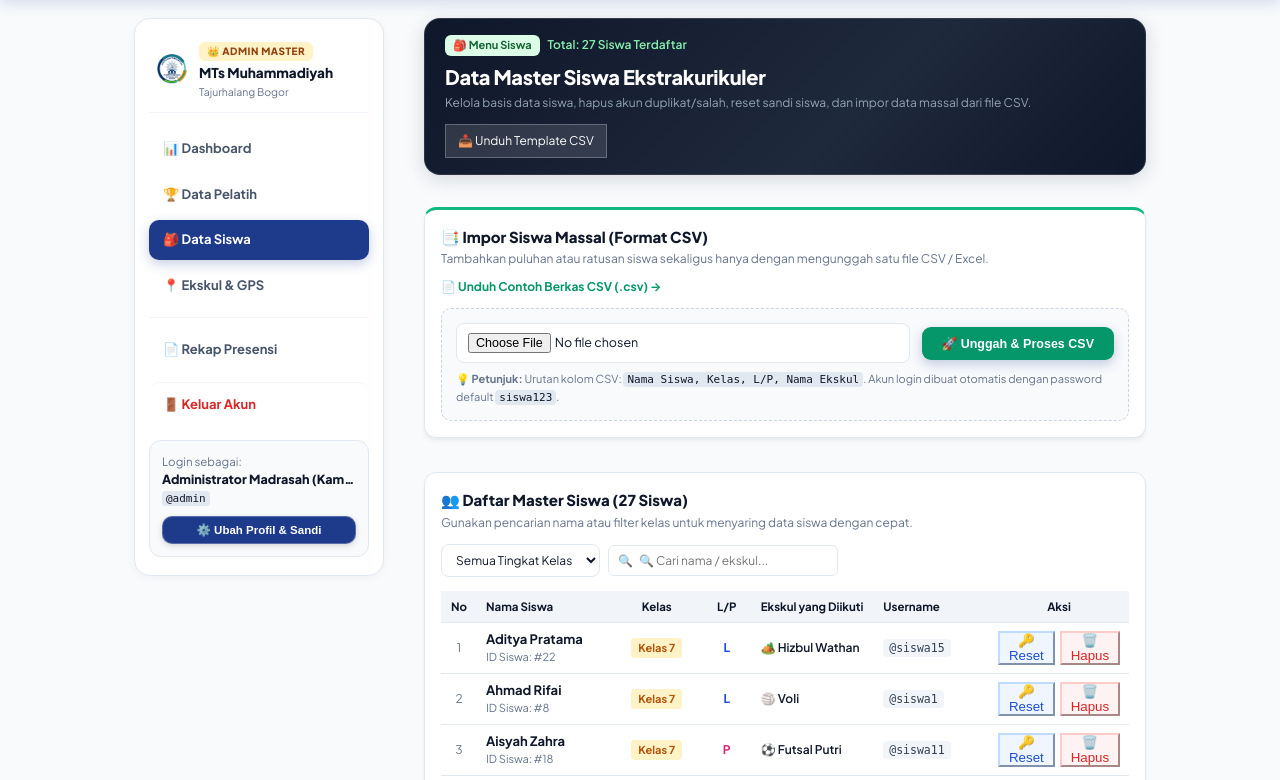
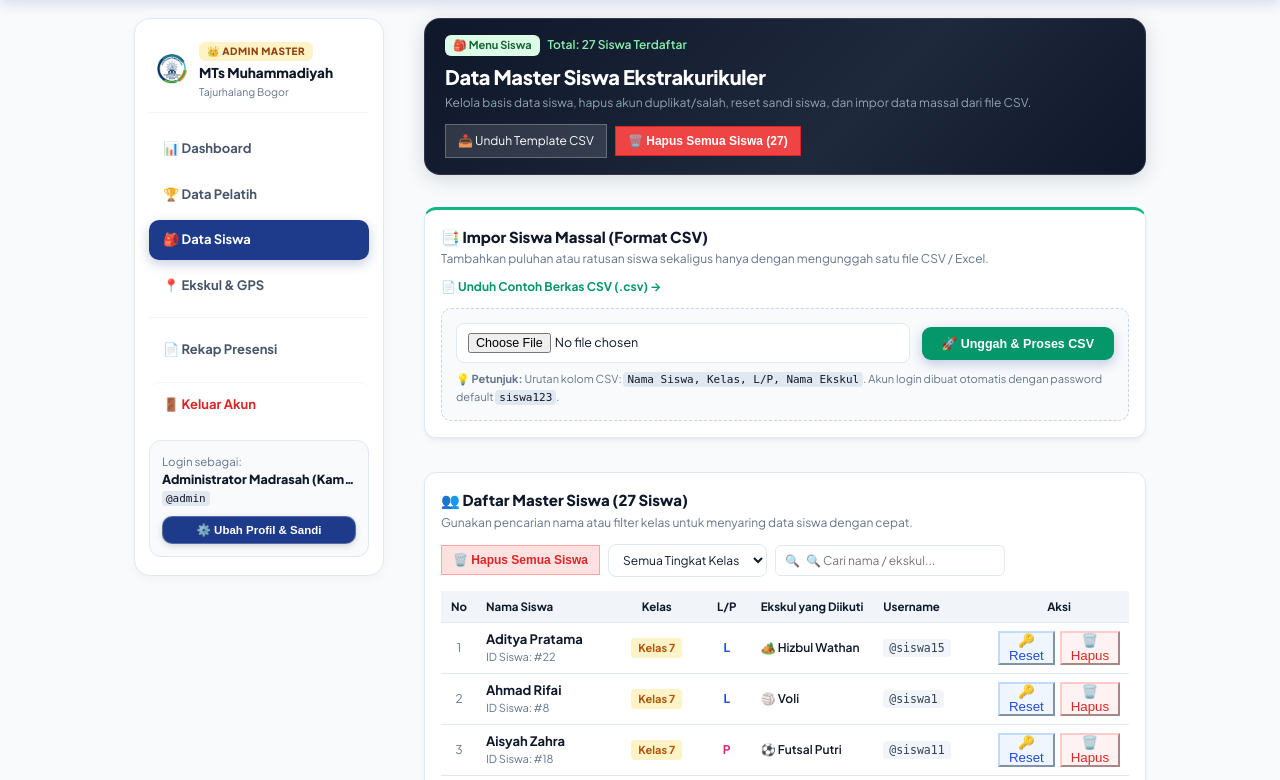
Before and after one commit to kamadmtsmtajurhalang-dot/ekskul-pastand, a Flask app: page /admin/siswa in a window 1280 px wide. Shown: the part 58-838 px from the top of the page. Run offline with Flask 3, Linux system fonts and the light colour scheme; a user stored in the database is signed in; data comes from the database, SQL or seed files in the repository; tables that the repository leaves empty hold one stand-in row (values such as "Sample post").

Commit message:
feat: Tambahkan opsi hapus semua data siswa sekaligus dengan dialog konfirmasi aman

```diff
--- a/app.py
+++ b/app.py
@@ -657,6 +657,32 @@ def admin_delete_siswa(user_id):
     flash(f"Akun siswa '{user['nama']}' ({user['username']}) berhasil dihapus dari sistem.", "success")
     return redirect(url_for('admin_siswa'))
 
+@app.route('/admin/siswa/delete-all', methods=['POST'])
+@role_required('admin')
+def admin_delete_all_siswa():
+    """Hapus seluruh akun data siswa dari sistem (Bulk Delete)"""
+    conn = get_db()
+    count_row = conn.execute("SELECT COUNT(*) FROM users WHERE role = 'siswa'").fetchone()
+    total_siswa = count_row[0] if count_row else 0
+
+    if total_siswa == 0:
+        conn.close()
+        flash("Tidak ada data siswa yang dapat dihapus.", "warning")
+        return redirect(url_for('admin_siswa'))
+
+    # Hapus semua data yang berelasi dengan siswa
+    conn.execute("DELETE FROM siswa_ekskul WHERE user_id IN (SELECT id FROM users WHERE role = 'siswa')")
+    conn.execute("DELETE FROM pengajuan_izin WHERE user_id IN (SELECT id FROM users WHERE role = 'siswa')")
+    conn.execute("DELETE FROM presensi_siswa WHERE user_id IN (SELECT id FROM users WHERE role = 'siswa')")
+    conn.execute("DELETE FROM reset_password_requests WHERE user_id IN (SELECT id FROM users WHERE role = 'siswa')")
+    conn.execute("DELETE FROM users WHERE role = 'siswa'")
+
+    conn.commit()
+    conn.close()
+
+    flash(f"Berhasil! Seluruh data akun siswa ({total_siswa} siswa) beserta seluruh riwayat presensinya telah dihapus dari sistem.", "success")
+    return redirect(url_for('admin_siswa'))
+
 @app.route('/admin/pelatih/delete/<int:user_id>', methods=['POST'])
 @role_required('admin')
 def admin_delete_pelatih(user_id):
--- a/templates/admin_siswa.html
+++ b/templates/admin_siswa.html
@@ -18,10 +18,15 @@
                 Kelola basis data siswa, hapus akun duplikat/salah, reset sandi siswa, dan impor data massal dari file CSV.
             </p>
         </div>
-        <div style="display: flex; gap: 8px; flex-wrap: wrap;">
+        <div style="display: flex; gap: 8px; flex-wrap: wrap; align-items: center;">
             <a href="/admin/template-csv" class="btn-action-pill" style="background: rgba(255,255,255,0.12); color: white; border: 1px solid rgba(255,255,255,0.25); text-decoration: none; padding: 7px 12px; font-size: 12px; display: inline-flex; align-items: center; gap: 5px;">
                 📥 Unduh Template CSV
             </a>
+            {% if siswa_list and siswa_list|length > 0 %}
+            <button type="button" class="btn-action-pill" onclick="openModalDeleteAllSiswa()" style="background: #EF4444; color: white; border: 1px solid #DC2626; padding: 7px 12px; font-size: 12px; font-weight: 700; display: inline-flex; align-items: center; gap: 5px; cursor: pointer;" title="Hapus semua data siswa sekaligus">
+                🗑️ Hapus Semua Siswa ({{ siswa_list|length }})
+            </button>
+            {% endif %}
         </div>
     </div>
 </div>
@@ -69,8 +74,14 @@
             </p>
         </div>
 
-        <!-- Filter Tools -->
+        <!-- Filter & Action Tools -->
         <div style="display: flex; gap: 8px; flex-wrap: wrap; align-items: center;">
+            {% if siswa_list and siswa_list|length > 0 %}
+            <button type="button" class="btn-action-pill" onclick="openModalDeleteAllSiswa()" style="background: #FEE2E2; color: #DC2626; border: 1px solid #FCA5A5; padding: 7px 11px; font-size: 12px; font-weight: 700; display: inline-flex; align-items: center; gap: 4px; cursor: pointer;" title="Opsi hapus semua data siswa sekaligus">
+                🗑️ Hapus Semua Siswa
+            </button>
+            {% endif %}
+
             <!-- Filter Kelas -->
             <select id="filterKelas" onchange="filterSiswaTable()" class="form-control" style="width: auto; padding: 7px 10px; font-size: 12px;">
                 <option value="">Semua Tingkat Kelas</option>
@@ -152,6 +163,49 @@
         </table>
     </div>
 </div>
+
+<!-- =========================================================
+     MODAL KONFIRMASI HAPUS SELURUH DATA SISWA (BULK DELETE)
+     ========================================================= -->
+<div id="modalDeleteAllSiswa" class="modal-overlay" style="display: none;">
+    <div class="modal-card modal-card-md" style="border-top: 4px solid #DC2626;">
+        <div class="modal-header-row">
+            <h3 class="modal-title" style="margin: 0; font-size: 16px; font-weight: 800; color: #991B1B;">
+                ⚠️ Konfirmasi Hapus Seluruh Data Siswa
+            </h3>
+            <button type="button" class="modal-close-btn" onclick="closeModalDeleteAllSiswa()">&times;</button>
+        </div>
+
+        <div style="padding: 14px; background: #FEF2F2; border: 1px solid #FECACA; border-radius: 8px; margin: 14px 0 16px 0;">
+            <p style="font-size: 13px; color: #991B1B; margin: 0 0 8px 0; font-weight: 800;">
+                🚨 Peringatan Penting: Tindakan ini bersifat PERMANEN!
+            </p>
+            <ul style="font-size: 12px; color: #B91C1C; margin: 0; padding-left: 18px; line-height: 1.6;">
+                <li>Seluruh data master siswa (total <b>{{ siswa_list|length }} akun siswa</b>) akan dihapus secara menyeluruh.</li>
+                <li>Seluruh riwayat presensi kehadiran dan pengajuan izin latihan siswa akan terhapus.</li>
+                <li>Data relasi cabang ekskul yang diikuti siswa akan dibersihkan.</li>
+                <li><b>Akun Pelatih dan Admin Master TIDAK AKAN terhapus.</b></li>
+            </ul>
+        </div>
+
+        <form action="/admin/siswa/delete-all" method="POST" onsubmit="return validateDeleteAllConfirmation();">
+            <div class="form-group">
+                <label class="form-label" style="font-weight: 700; color: #0F172A;">
+                    Ketik teks konfirmasi <span style="color: #DC2626; font-family: monospace; font-size: 13.5px; background: #FEE2E2; padding: 2px 6px; border-radius: 4px;">HAPUS SEMUA</span> di bawah:
+                </label>
+                <input type="text" id="confirmDeleteAllInput" class="form-control" placeholder="Ketik HAPUS SEMUA" autocomplete="off" required style="border-color: #F87171;">
+                <small style="color: #64748B;">Langkah ini untuk memastikan Anda tidak menekan tombol secara tidak sengaja.</small>
+            </div>
+
+            <div style="display: flex; gap: 10px; margin-top: 18px;">
+                <button type="button" class="btn-modal-secondary" style="flex: 1;" onclick="closeModalDeleteAllSiswa()">Batal</button>
+                <button type="submit" id="btnSubmitDeleteAll" class="btn-modal-primary" style="flex: 2; background: #DC2626; border-color: #B91C1C; color: white;">
+                    🗑️ Ya, Hapus Semua Siswa
+                </button>
+            </div>
+        </form>
+    </div>
+</div>
 {% endblock %}
 
 {% block admin_scripts %}
@@ -178,5 +232,38 @@ function filterSiswaTable() {
         }
     }
 }
+
+// Modal Konfirmasi Hapus Semua Siswa
+function openModalDeleteAllSiswa() {
+    const input = document.getElementById('confirmDeleteAllInput');
+    if (input) input.value = '';
+    const modal = document.getElementById('modalDeleteAllSiswa');
+    if (modal) {
+        modal.style.display = 'flex';
+        setTimeout(() => input && input.focus(), 100);
+    }
+}
+
+function closeModalDeleteAllSiswa() {
+    const modal = document.getElementById('modalDeleteAllSiswa');
+    if (modal) modal.style.display = 'none';
+}
+
+function validateDeleteAllConfirmation() {
+    const val = (document.getElementById('confirmDeleteAllInput').value || '').trim();
+    if (val !== 'HAPUS SEMUA') {
+        alert('Konfirmasi gagal: Silakan ketik kata "HAPUS SEMUA" (huruf kapital) untuk melanjutkan penghapusan seluruh data siswa.');
+        return false;
+    }
+    return confirm('Peringatan Terakhir: Apakah Anda benar-benar yakin ingin menghapus seluruh data siswa? Tindakan ini tidak dapat dibatalkan.');
+}
+
+// Tutup modal jika klik di luar kotak modal
+window.addEventListener('click', function(e) {
+    const modal = document.getElementById('modalDeleteAllSiswa');
+    if (modal && e.target === modal) {
+        modal.style.display = 'none';
+    }
+});
 </script>
 {% endblock %}
```
